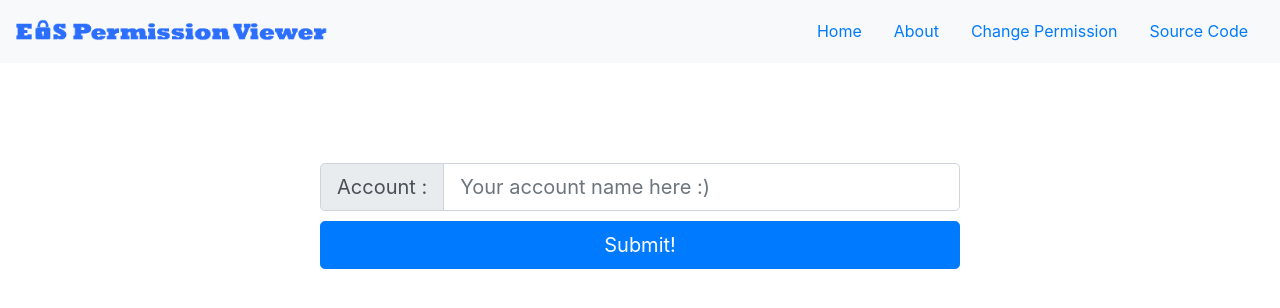
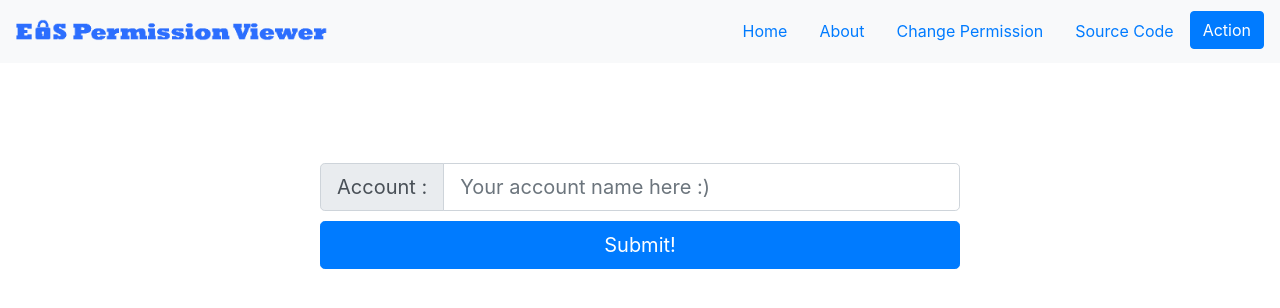
Before and after one commit to NatPDeveloper/eos-permission-viewer, a React (Create React App) app: page / in a window 1280 px wide. Shown: the top 308 px of the page. Built offline with nearby package versions, Linux system fonts and the light colour scheme; what scatterjs-core, scatterjs-plugin-eosjs2 would draw is missing.

Commit message:
testing change active permission level

```diff
--- a/src/components/navigation.js
+++ b/src/components/navigation.js
@@ -45,7 +45,16 @@ class Navigation extends Component {
                 port:443,
                 chainId:'e70aaab8997e1dfce58fbfac80cbbb8fecec7b99cf982a9444273cbc64c41473'
             },
-            loggedIn: false
+            loggedIn: false,
+            account: {
+
+            },
+            scatter: {
+
+            },
+            eos: {
+
+            }
         };
     }
 
@@ -64,19 +73,10 @@ class Navigation extends Component {
             const requiredFields = { accounts:[this.state.network] };
             scatter.getIdentity(requiredFields).then(() => {
 
+                const eosOptions = { expireInSeconds:60 };
                 const account = scatter.identity.accounts.find(x => x.blockchain === 'eos');
-
-                const eosOptions = { expireInSeconds:60 };
-
-                // const eos = scatter.eos(this.state.network, Eos, eosOptions);
-                // const transactionOptions = { authorization:[`${account.name}@${account.authority}`] };
-
-                // eos.contract('eosezchatnat').then(contract => {  // contract account needs to change when going to jungle..
-                //     contract.sendmsg(account.name, "id here", "message", transactionOptions)
-                //   }).catch(e => {
-                //       console.log("error", e);
-                //   })
-                this.setState({loggedIn: true});
+                const eos = scatter.eos(this.state.network, Eos, eosOptions);
+                this.setState({loggedIn: true, account: account, scatter: scatter, eos: eos});
             }).catch(error => {
                 console.error(error);
             });
@@ -94,11 +94,40 @@ class Navigation extends Component {
         });
     }
 
+    action = () => {
+        const config = ({
+            actions: [{
+                account: 'eosio',
+                name: 'updateauth',
+                authorization: [{
+                    actor: this.state.account.name,
+                    permission: this.state.account.authority,
+                }],
+                data: {
+                    account: this.state.account.name,
+                    permission: 'active',
+                    parent: 'owner',
+                    auth: {
+                        "threshold": 1,
+                        "keys": [{
+                            "key": "EOS56mYJBd4UyA5vmi2Xtyj5JxkB5Ub6oBKy5ipPn2Y1jEbqhCKwq",
+                            "weight": 1
+                            }
+                        ]
+                    }
+                }
+            }]
+        });
+
+        this.state.eos.transact(config);
+    }
+
     render() {
 
         let loginButtons;
+        console.log(this.state.loggedIn);
+        if(this.props.location.pathname === "/change-permission/" && this.state.loggedIn){
 
-        if(this.props.location.pathname === "/change-permission/" && this.state.loggedIn){
             loginButtons = (
                 <NavItem>
                     <Button onClick={this.logout}  id="scatterLogout" color="primary">Logout</Button>{' '}
@@ -132,6 +161,9 @@ class Navigation extends Component {
                             <NavLink href="https://github.com/NatPDeveloper/eos-permission-viewer">Source Code</NavLink>
                         </NavItem>
                         {loginButtons}
+                        <NavItem>
+                            <Button onClick={this.action}  id="scatterLogout" color="primary">Action</Button>{' '}
+                        </NavItem>
                     </Nav>
                     </Collapse>
                 </Navbar>
```
Also changed, not shown: 1 other file (tests, documents, lock files or other folders).
